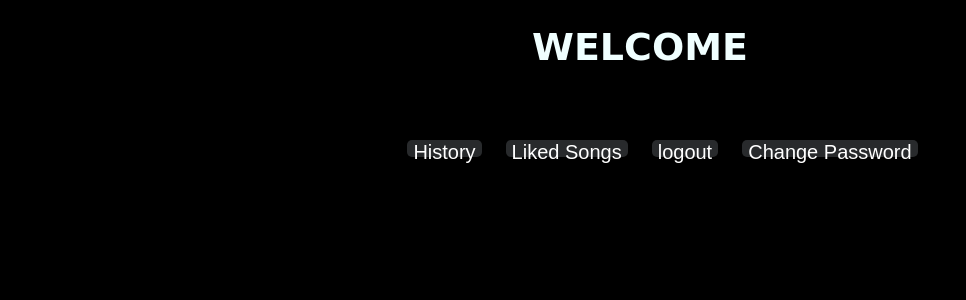
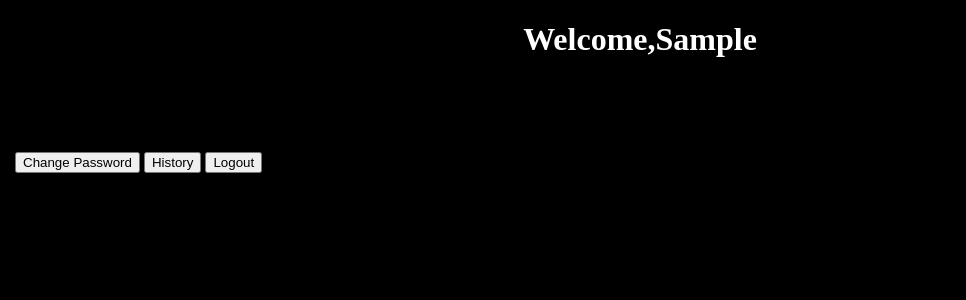
Before and after one commit to vxshnu/Music-Recommendation, a Flask app: template templates/user.html in a window 1280 px wide. Shown: the top 300 px of the page, without its empty margins (0-966 px from the left). Run offline with Flask 3, Linux system fonts and the light colour scheme; the template is opened without the code that fills it: most values are stand-ins (such as "Sample title", 1, 10 or a date in 2020).

Commit message:
Update user.html

```diff
--- a/templates/user.html
+++ b/templates/user.html
@@ -1,3 +1,29 @@
+<!DOCTYPE html>
+<html>
+    <head>
+        <style>
+            body{
+                margin: 15px;
+                background-color: black;
+            }
+        </style>
+    </head>
+    <body>
+        <h1 style="color: white;text-align: center;">Welcome,{{n}}</h1>
+        <br><br><br><br>
+        <form action="/user_menu" method="POST">
+            <button type="submit" name="button" value="confirm">Change Password</button>
+            <button type="submit" name="button" value="history">History</button>
+            <button type="submit" name="button" value="logout">Logout</button>
+        </form>
+        <!-- <form action="/history_action" method="POST">
+
+        </form>  -->
+    </body>
+</html>
+
+
+<!--
 <!DOCTYPE html>
 <html lang="en">
 <head>
@@ -22,4 +48,4 @@
     </div>
 
 </body>
-</html>
+</html> -->
```
